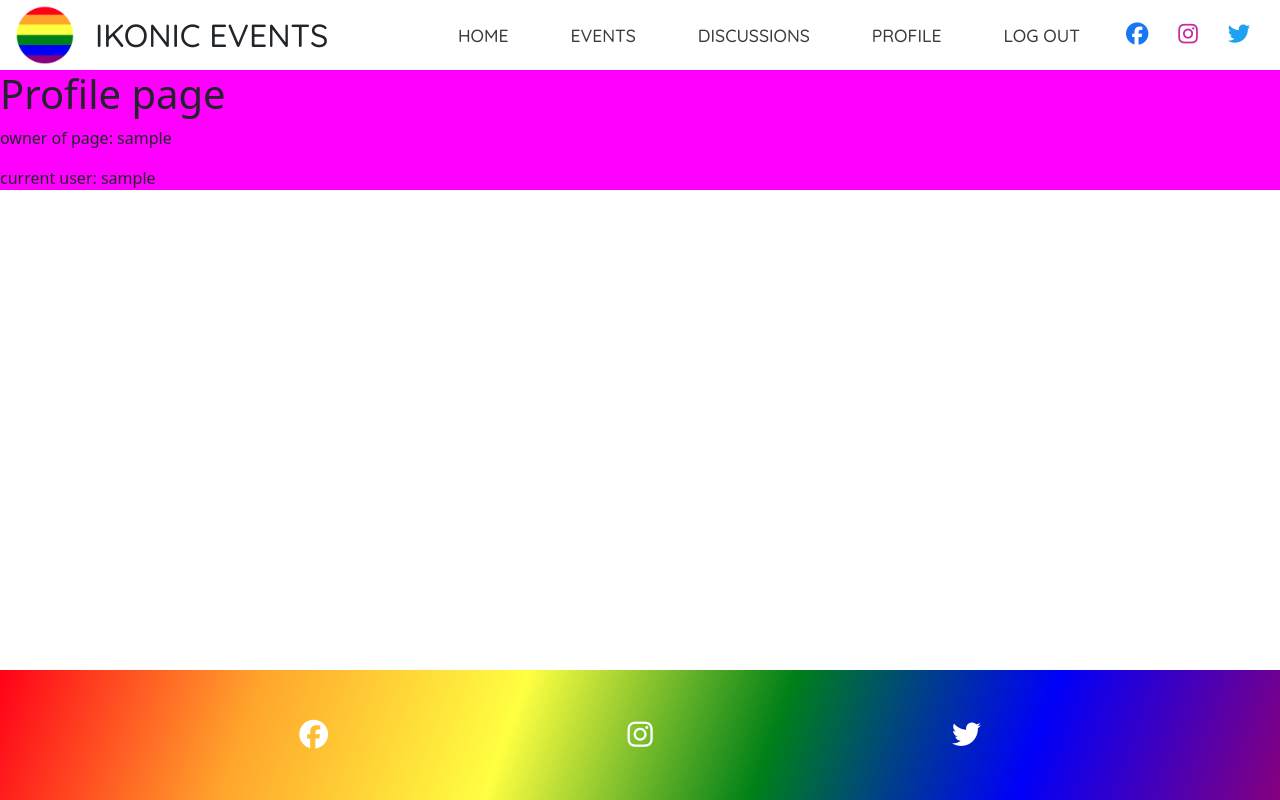
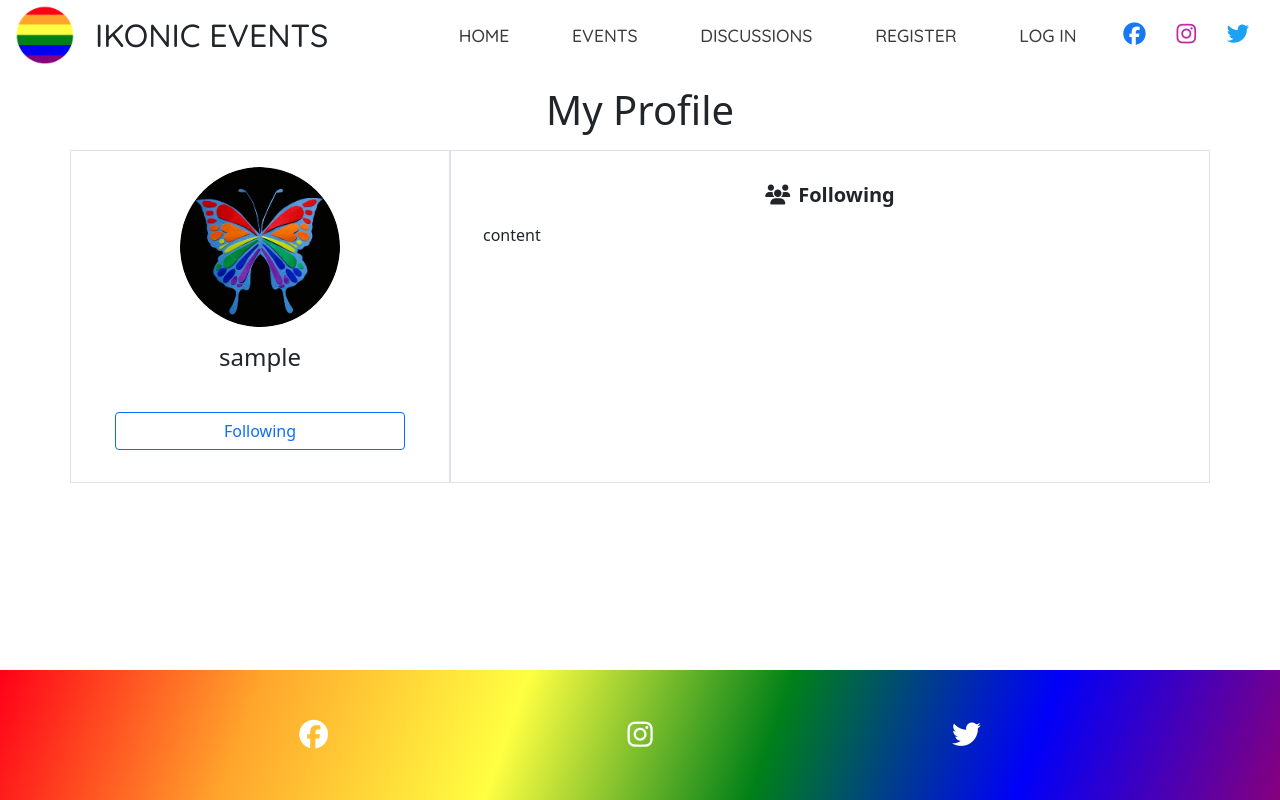
Before and after one commit to Dee-McG/DBAA, a Django app: page /profile/1/ in a window 1280 px wide. Run offline with Django 4.2, Linux system fonts and the light colour scheme; the visitor is signed in with stand-in values (Sample User, id 1); data comes from the database, SQL or seed files in the repository; some libraries are stand-ins or nearby versions.

Commit message:
Add user profile image, model, and template

```diff
--- a/profiles/models.py
+++ b/profiles/models.py
@@ -9,6 +9,7 @@
     User profile model
     """
     user = models.OneToOneField(User, on_delete=models.CASCADE)
+    avatar = models.ImageField(upload_to="user_avatars/", blank=True)
 
     def __str__(self):
         return self.user.username
--- a/profiles/static/profiles/css/profiles.css
+++ b/profiles/static/profiles/css/profiles.css
@@ -1,3 +1,5 @@
-.profile-page-bg {
-    background-color: fuchsia;
+.main-avatar-image {
+  height: 10rem;
+  width: 10rem;
+  border-radius: 50%;
 }
--- a/profiles/templates/profiles/profile.html
+++ b/profiles/templates/profiles/profile.html
@@ -8,15 +8,46 @@
 
 {% block content %}
 {% if request.user.id == user_id %}
-    <div class="profile-page-bg">
-        <h1>Profile page</h1>
-        <p>owner of page: {{ profile_name }}<p>
-        <p>current user: {{ request.user.username }}<p>
+    <div class="container">
+        <div class="text-center my-3">
+            <h1>My Profile</h1>
+        </div>
+        <div class="row">
+            <div class="col-4 border border-1">
+                <div class="card m-3 border-0 align-items-center">
+                    {% if user.avatar %}
+                    <img src="{{ user.avatar.url }}" class="card-img-top mx-auto main-avatar-image" alt="default avatar image of rainbow coloured butterfly">
+                    {% else %}
+                    <img src="{% static 'profiles/images/default-avatar.png' %}" class="card-img-top mx-auto main-avatar-image" alt="user avatar image">
+                    {% endif %}
+                    <div class="card-body">
+                        <h5 class="card-title text-center fs-4">{{ user }}</h5>
+                    </div>
+                    <div class="card-body w-100">
+                        <div class="d-grid gap-2">
+                            <a href="#" class="btn btn-outline-primary" role="button">Following</a>
+                        </div>
+                    </div>
+                </div>
+            </div>
+            <div class="col-8 border border-1">
+                <div class="card m-3 border-0">
+                    <div class="card-body">
+                        <div class="card-title fw-bolder text-center h5 mb-3"><i class="fa-solid fa-users me-2"></i>Following</div>
+                        <div class="row">
+                            <!-- Loop following users-->
+                            content
+                            <!-- end loop-->
+                        </div>
+                    </div>
+                </div>
+            </div>
+        </div>
     </div>
 {% else %}
 <div class="profile-page-bg">
     <h1>Profile page</h1>
-    <p>owner of page: {{ profile_name }}<p>
+    <p>owner of page: {{ user }}<p>
     <p>current user: {{ request.user.username }}</p>
 </div>
 {% endif %}
--- a/profiles/views.py
+++ b/profiles/views.py
@@ -11,9 +11,11 @@
     model = UserProfile
 
     def get(self, request, user_id):
-        profile_name = get_object_or_404(self.model, user=user_id)
+        user = get_object_or_404(self.model, user=user_id)
 
-        context = {'profile_name': profile_name,
-                   'user_id': user_id}
+        context = {
+            'user_id': user_id,
+            'user': user,
+        }
 
         return render(request, self.template_name, context)
```
Also changed, not shown: profiles/migrations/0002_userprofile_avatar.py (added), profiles/static/profiles/images/default-avatar.png (added).
